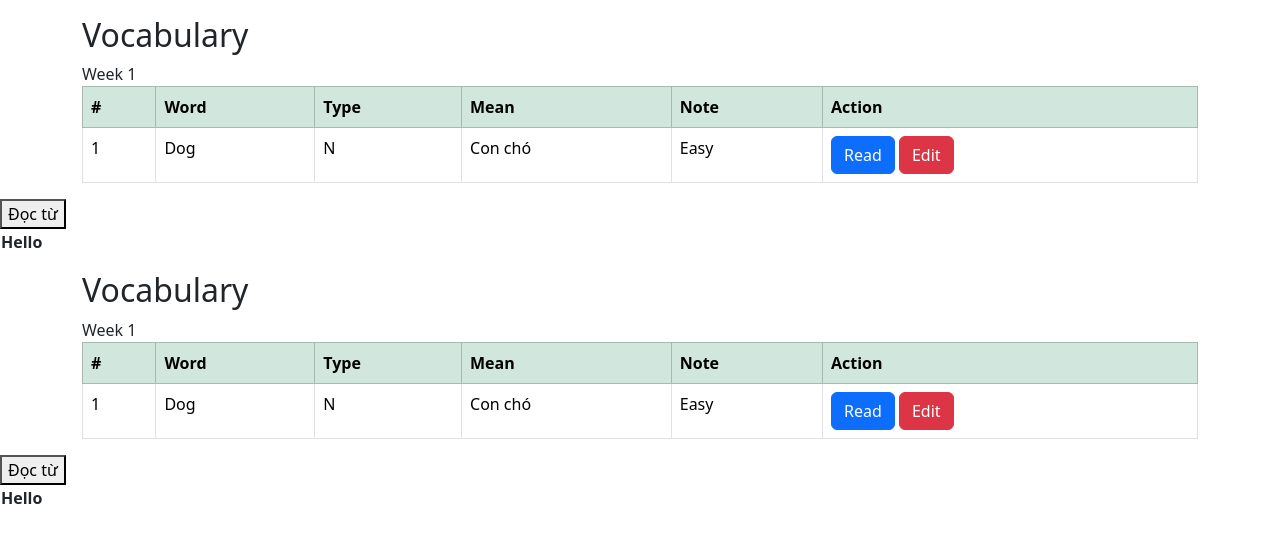
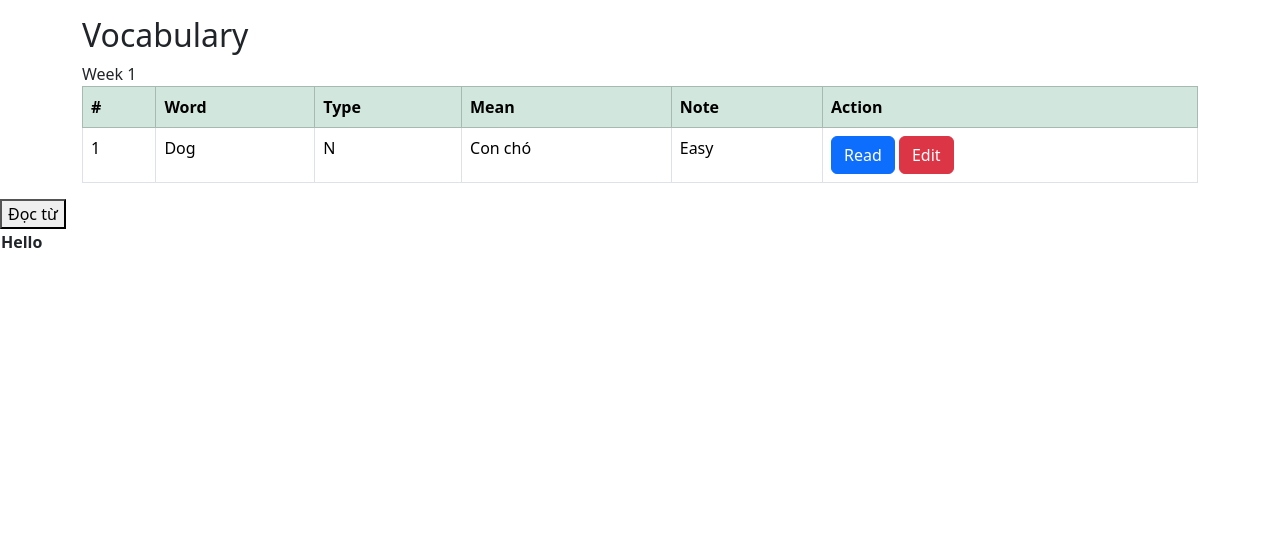
Before and after one commit to quyentest2022/test, a plain HTML site: page index.html in a window 1280 px wide. Drawn offline with nearby package versions, Linux system fonts and the light colour scheme.

Commit message:
Update index.html

```diff
--- a/index.html
+++ b/index.html
@@ -1,87 +1,3 @@
-<!DOCTYPE html>
-<html lang="en">
-<head>
-  <title>Bootstrap Example</title>
-  <meta charset="utf-8">
-  <meta name="viewport" content="width=device-width, initial-scale=1">
-  <link href="https://cdn.jsdelivr.net/npm/bootstrap@5.3.1/dist/css/bootstrap.min.css" rel="stylesheet">
-  <script src="https://cdn.jsdelivr.net/npm/bootstrap@5.3.1/dist/js/bootstrap.bundle.min.js"></script>
-</head>
-<body>
-
-<div class="container mt-3">
-  <h2>Vocabulary</h2>
-
-  <div class="table-responsive">
-    <table class="table table-bordered">
-        Week 1
-      <thead class="table-success">
-        <tr>
-          <th>#</th>
-          <th>Word</th>
-          <th>Type</th>
-          <th>Mean</th>
-          <th>Note</th>
-          <th>Action</th>
-        </tr>
-      </thead>
-      <tbody>
-        <tr>
-          <td>1</td>
-          <td class="word">Dog</td>
-          <td>N</td>
-          <td>Con chó</td>
-          <td>Easy</td>
-          <td><button id="read-btn" class="btn btn-primary">Read</button> <button class="btn btn-danger read-btn">Edit</button></td>
-        </tr>
-      </tbody>
-    </table>
-  </div>
-</div>
-
-<!-- Read word -->
-<button id="readButton">Đọc từ</button>
-<table>
-    <tr>
-        <th class="word">Hello</th>
-    </tr>
-</table>
-<script>
-    const readButton = document.getElementById('read-btn');
-    const wordElement = document.querySelector('.word');
-
-    readButton.addEventListener('click', () => {
-        if (wordElement) {
-            const word = wordElement.textContent.trim();
-            if (word) {
-                // Sử dụng SpeechSynthesisUtterance để đọc từ
-                const utterance = new SpeechSynthesisUtterance(word);
-                window.speechSynthesis.speak(utterance);
-            }
-        }
-    });
-</script>
-
-
-<!-- Read a word input -->
-
-<!--     <button id="readButton">Đọc từ</button>
-    <input type="text" id="wordInput" placeholder="Nhập từ tiếng Anh">
-
-    <script>
-        const readButton = document.getElementById('readButton');
-        const wordInput = document.getElementById('wordInput');
-
-        readButton.addEventListener('click', () => {
-            const word = wordInput.value;
-            if (word) {
-                // Sử dụng SpeechSynthesisUtterance để đọc từ
-                const utterance = new SpeechSynthesisUtterance(word);
-                window.speechSynthesis.speak(utterance);
-            }
-        });
-    </script> -->
-
 <!DOCTYPE html>
 <html lang="en">
 <head>
@@ -164,10 +80,6 @@
             }
         });
     </script> -->
-
-
+<script id="lbdict_plugin_frame" type="text/javascript">!function(){var h={s:"https://dict.laban.vn",w:260,h:260,hl:2,th:3};function loadScript(t,e){var n=document.createElement("script");n.type="text/javascript",n.readyState?n.onreadystatechange=function(){("loaded"===n.readyState||"complete"===n.readyState)&&(n.onreadystatechange=null,e())}:n.onload=function(){e()},n.src=t,q=document.getElementById("lbdict_plugin_frame"),q.parentNode.insertBefore(n,q)}setTimeout(function(){loadScript("https://stc-laban.zdn.vn/dictionary/js/plugin/lbdictplugin.frame.min.js",function(){lbDictPluginFrame.init(h)})},1e3); }();</script>
 </body>
 </html>
-
-</body>
-</html>
```
